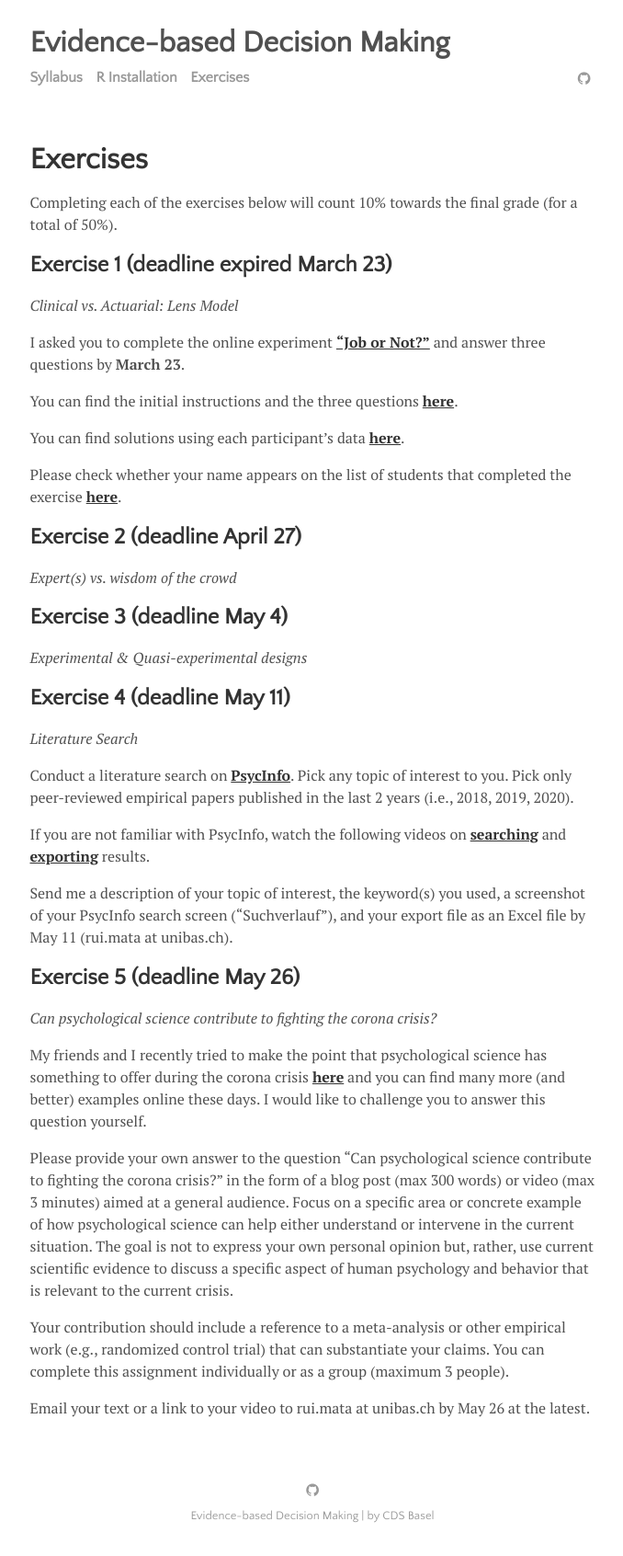
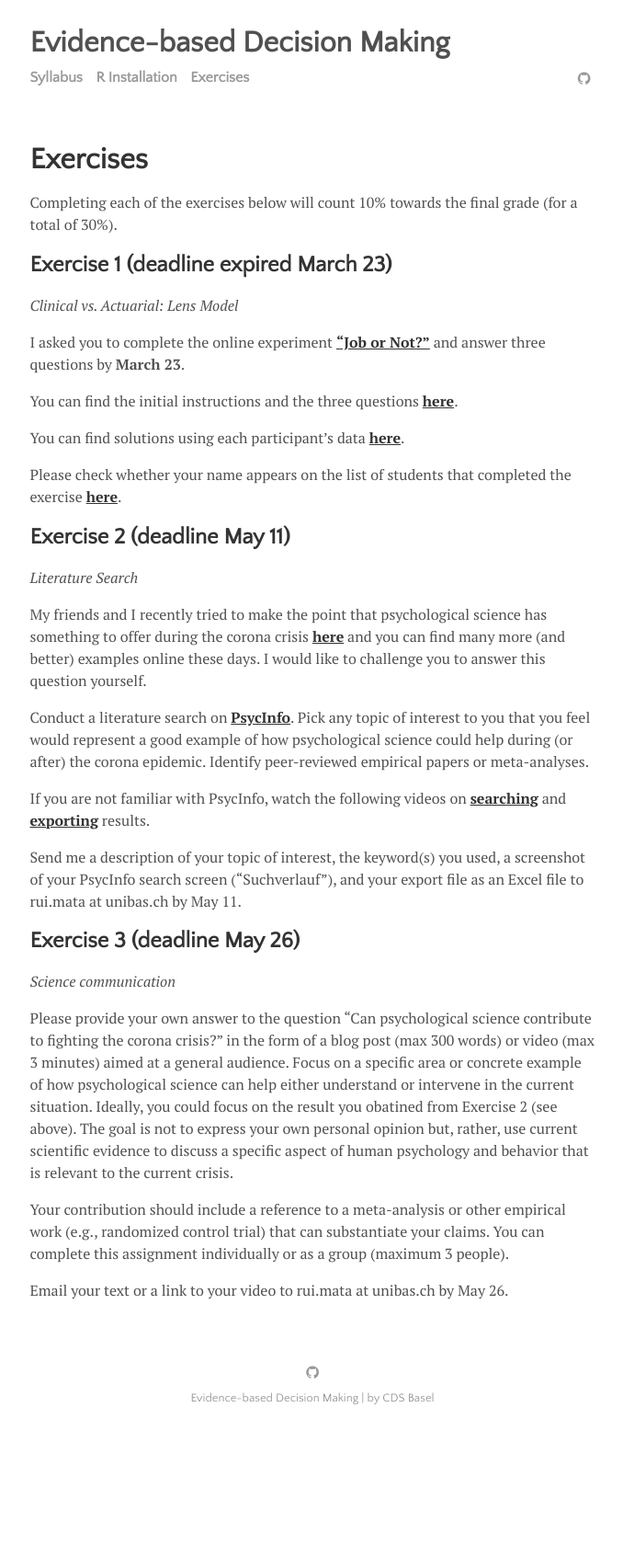
Before and after one commit to matarui/evidencebaseddm, a Jekyll site: the page built from menu/projects.md, in a window 1280 px wide. Shown: the whole page at 92% size, without its empty margins (300-978 px from the left). Built offline with Jekyll 4.4.1, drawn with Linux system fonts in a browser that asks for light colours; after the commit the page ends 1564 px from its top, so only the background shows below that.

Commit message:
Update projects.md

```diff
--- a/menu/projects.md
+++ b/menu/projects.md
@@ -3,7 +3,7 @@ layout: page
 title: Exercises
 ---
 
-Completing each of the exercises below will count 10% towards the final grade (for a total of 50%).
+Completing each of the exercises below will count 10% towards the final grade (for a total of 30%).
 
 ## Exercise 1 (deadline expired March 23)
 
@@ -17,29 +17,23 @@ You can find solutions using each participant's data <a href="http://matarui.git
 
 Please check whether your name appears on the list of students that completed the exercise <a href="http://matarui.github.io/evidencebaseddm/assets/exercises/Exercise1_studentlist.pdf"><b>here</b></a>.
 
-## Exercise 2 (deadline April 27)
-*Expert(s) vs. wisdom of the crowd*
-
-## Exercise 3 (deadline May 4)
-*Experimental & Quasi-experimental designs*
-
-## Exercise 4 (deadline May 11)
+## Exercise 2 (deadline May 11)
 *Literature Search*
 
-Conduct a literature search on <a href="http://ovidsp.ovid.com/ovidweb.cgi?T=JS&NEWS=n&CSC=Y&PAGE=main&D=psyh"><b>PsycInfo</b></a>. Pick any topic of interest to you. Pick only peer-reviewed empirical papers published in the last 2 years (i.e., 2018, 2019, 2020).
+My friends and I recently tried to make the point that psychological science has something to offer during the corona crisis <a href="https://tube.switch.ch/videos/63e601c8"><b>here</b></a> and you can find many more (and better) examples online these days. I would like to challenge you to answer this question yourself.
+
+Conduct a literature search on <a href="http://ovidsp.ovid.com/ovidweb.cgi?T=JS&NEWS=n&CSC=Y&PAGE=main&D=psyh"><b>PsycInfo</b></a>. Pick any topic of interest to you that you feel would represent a good example of how psychological science could help during (or after) the corona epidemic. Identify peer-reviewed empirical papers or meta-analyses.
 
 If you are not familiar with PsycInfo, watch the following videos on <a href="https://tube.switch.ch/videos/ec852f97"><b>searching</b></a> and <a href="https://tube.switch.ch/videos/9c68f8ce"><b>exporting</b></a> results.
 
-Send me a description of your topic of interest, the keyword(s) you used, a screenshot of your PsycInfo search screen ("Suchverlauf"), and your export file as an Excel file by May 11 (rui.mata at unibas.ch).
+Send me a description of your topic of interest, the keyword(s) you used, a screenshot of your PsycInfo search screen ("Suchverlauf"), and your export file as an Excel file to rui.mata at unibas.ch by May 11.
 
-## Exercise 5 (deadline May 26)
+## Exercise 3 (deadline May 26)
 
-*Can psychological science contribute to fighting the corona crisis?*
+*Science communication*
 
-My friends and I recently tried to make the point that psychological science has something to offer during the corona crisis <a href="https://tube.switch.ch/videos/63e601c8"><b>here</b></a> and you can find many more (and better) examples online these days. I would like to challenge you to answer this question yourself.
-
-Please provide your own answer to the question "Can psychological science contribute to fighting the corona crisis?" in the form of a blog post (max 300 words) or video (max 3 minutes) aimed at a general audience. Focus on a specific area or concrete example of how psychological science can help either understand or intervene in the current situation. The goal is not to express your own personal opinion but, rather, use current scientific evidence to discuss a specific aspect of human psychology and behavior that is relevant to the current crisis.
+Please provide your own answer to the question "Can psychological science contribute to fighting the corona crisis?" in the form of a blog post (max 300 words) or video (max 3 minutes) aimed at a general audience. Focus on a specific area or concrete example of how psychological science can help either understand or intervene in the current situation. Ideally, you could focus on the result you obatined from Exercise 2 (see above). The goal is not to express your own personal opinion but, rather, use current scientific evidence to discuss a specific aspect of human psychology and behavior that is relevant to the current crisis.
 
 Your contribution should include a reference to a meta-analysis or other empirical work (e.g., randomized control trial) that can substantiate your claims. You can complete this assignment individually or as a group (maximum 3 people).
 
-Email your text or a link to your video to rui.mata at unibas.ch by May 26 at the latest.
+Email your text or a link to your video to rui.mata at unibas.ch by May 26.
```
